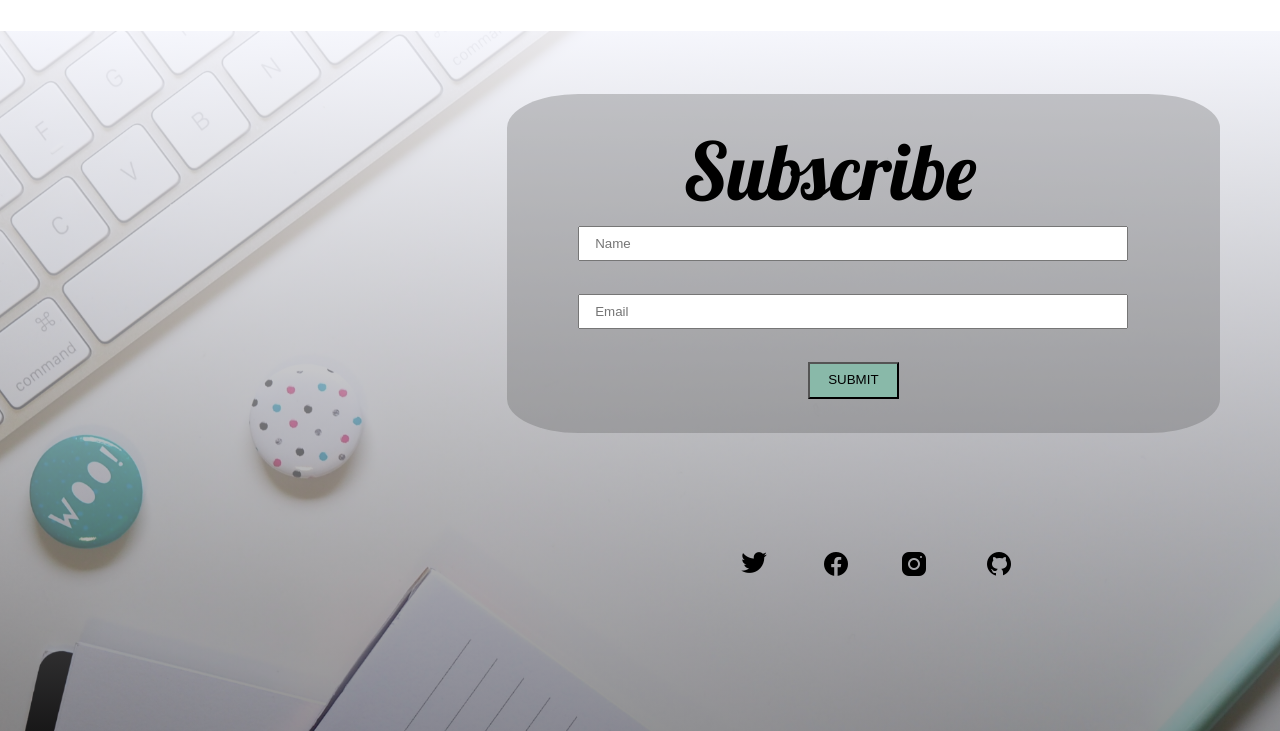
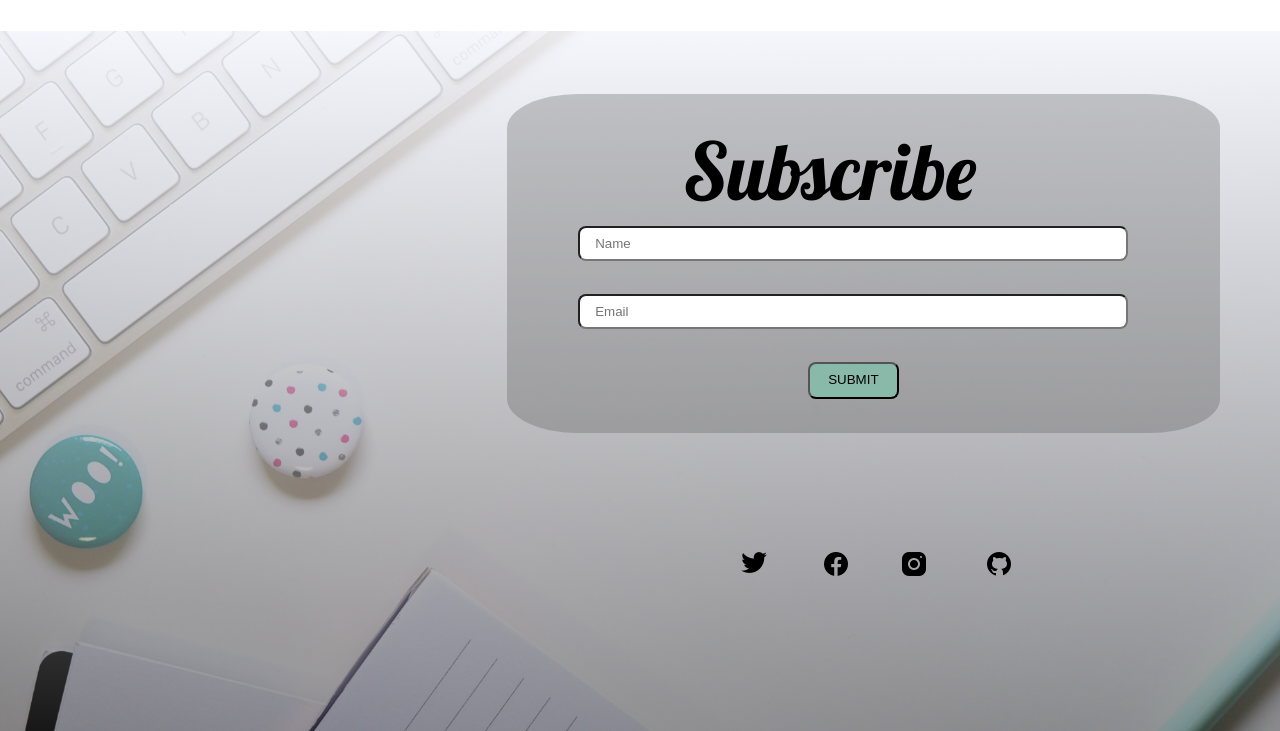
Before and after one commit to Rahulr2101/Blog-Website, a Django app: page / in a window 1280 px wide; the page is wider, and only the part inside the window is pictured. Shown: the part 2558-3289 px from the top of that part. Run offline with Django 3.2, Linux system fonts and the light colour scheme; data comes from the database, SQL or seed files in the repository; both versions use the stored data as it was after the commit.

Commit message:
minor UI changes

```diff
--- a/blog/static/css/homecss.css
+++ b/blog/static/css/homecss.css
@@ -149,6 +149,7 @@ fieldset {
 }
 
 input {
+    border-radius: 8px;
     display: block;
     width: 100%;
     margin: 0 0 15px 0;
@@ -156,6 +157,7 @@ input {
 }
 
 button {
+    border-radius: 8px;
     position: absolute;
     margin: 0 auto;
     padding: 8px 18px 10px;
```
Also changed, not shown: db.sqlite3.
